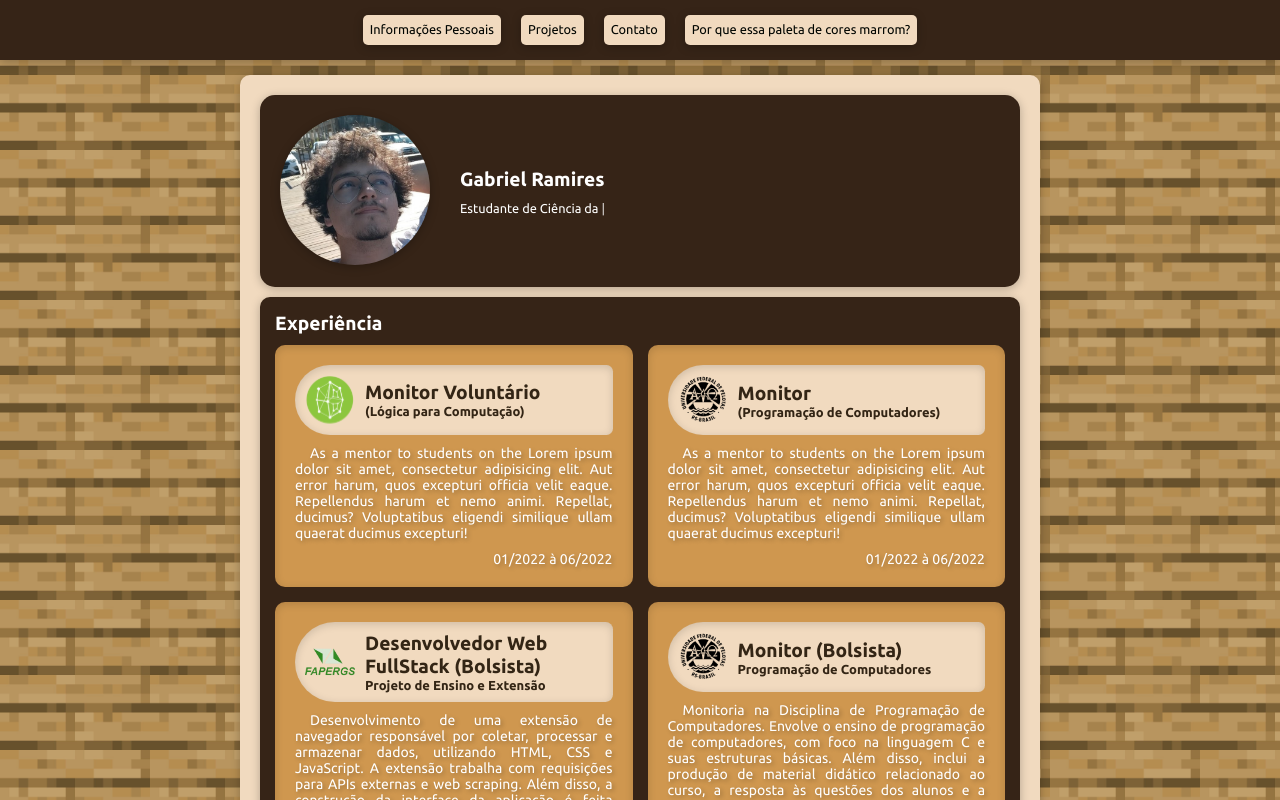
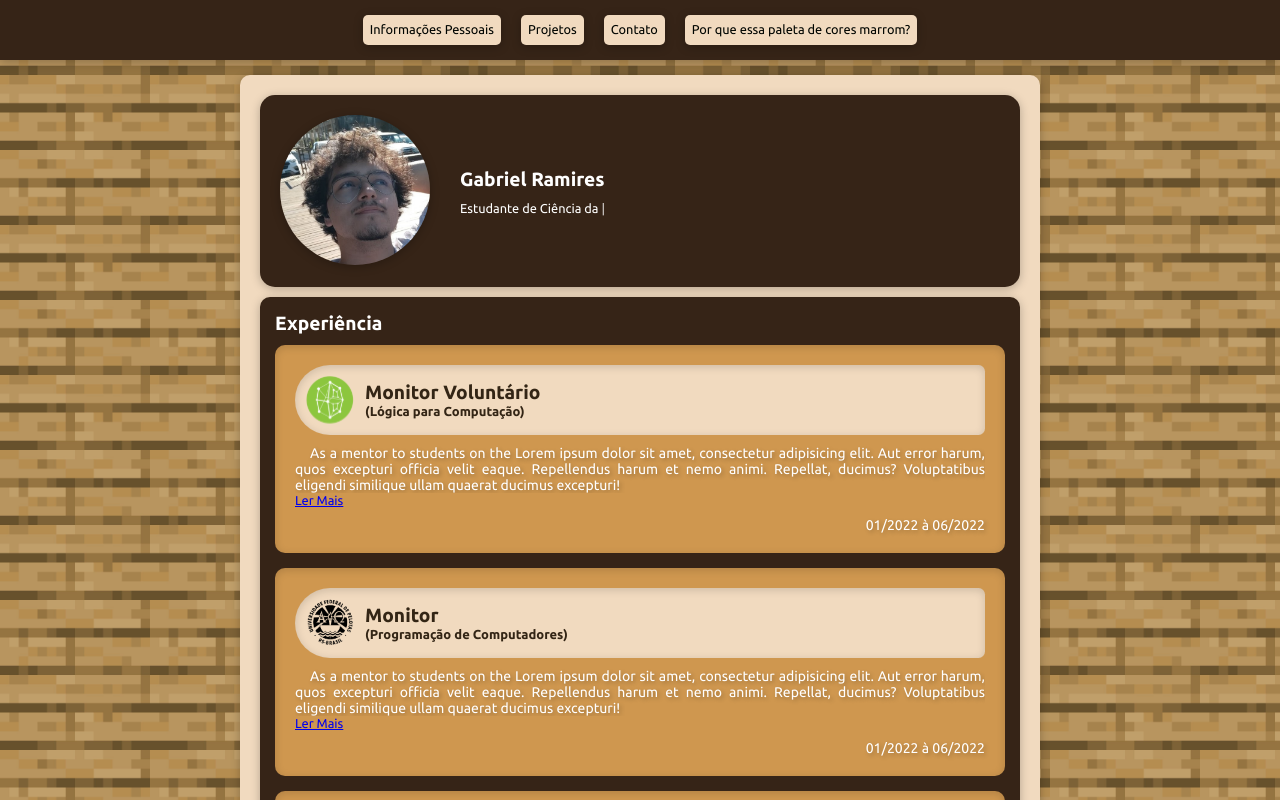
Before and after one commit to Falivith/portfolio, a React (Vite) app: page / in a window 1280 px wide. Shown: the top 800 px of the page. Built offline with nearby package versions, Linux system fonts and the light colour scheme; a web font is replaced by a local one.

Commit message:
Commit para continuar em outro computador

```diff
--- a/src/components/Card.module.css
+++ b/src/components/Card.module.css
@@ -22,12 +22,30 @@
     width: 50px;
 }
 
+.textSection{
+    display: flex;
+    flex-direction: column;
+    height: 100%;
+}
+
 .description{
     margin-top: 10px;
     text-align: justify;
     text-indent: 15px;
     font-size: 14px;
     text-shadow: 2px 2px 4px rgba(0, 0, 0, 0.25);
+}
+
+.limiteLinhas{
+    margin-top: 10px;
+    text-align: justify;
+    text-indent: 15px;
+    font-size: 14px;
+    text-shadow: 2px 2px 4px rgba(0, 0, 0, 0.25);
+
+    max-height: 6rem;
+    overflow: hidden;
+    text-overflow: ellipsis;
 }
 
 .date{
--- a/src/components/Card.tsx
+++ b/src/components/Card.tsx
@@ -1,6 +1,17 @@
 import styles from "./Card.module.css";
+import React, { useState } from "react";
 
 export function Card (props: CardProps) {
+
+    console.log(props.description.length)
+
+    const [expanded, setExpanded] = useState(false);
+
+    const toggleExpanded = (event: React.MouseEvent<HTMLAnchorElement>) => {
+        event.preventDefault();
+        setExpanded(!expanded);
+    }
+
     return (
         <div className = {styles.cardContainer}>
             <div className = {styles.internalHeader}>
@@ -11,7 +22,10 @@ export function Card (props: CardProps) {
                 </div>
             </div>
             <div className = {styles.textSection}>
-                <p className = {styles.description}>{props.description}</p>
+                <p className = {expanded? styles.description : styles.limiteLinhas}>{props.description}</p>
+                {!expanded && (<a href = "#" onClick = {toggleExpanded}>
+                    Ler Mais
+                </a>)}
                 <span className = {styles.date}>{props.date}</span>
             </div>
         </div>
--- a/src/components/Experience.module.css
+++ b/src/components/Experience.module.css
@@ -14,8 +14,10 @@
 }
 
 .cardsContainer{
-    display: grid;
-    grid-template-columns: 1fr 1fr;
+    /*display: grid;
+    grid-template-columns: 1fr 1fr;*/
+    display: flex;
+    flex-wrap: wrap;
     gap: 15px;
 }
 
```
